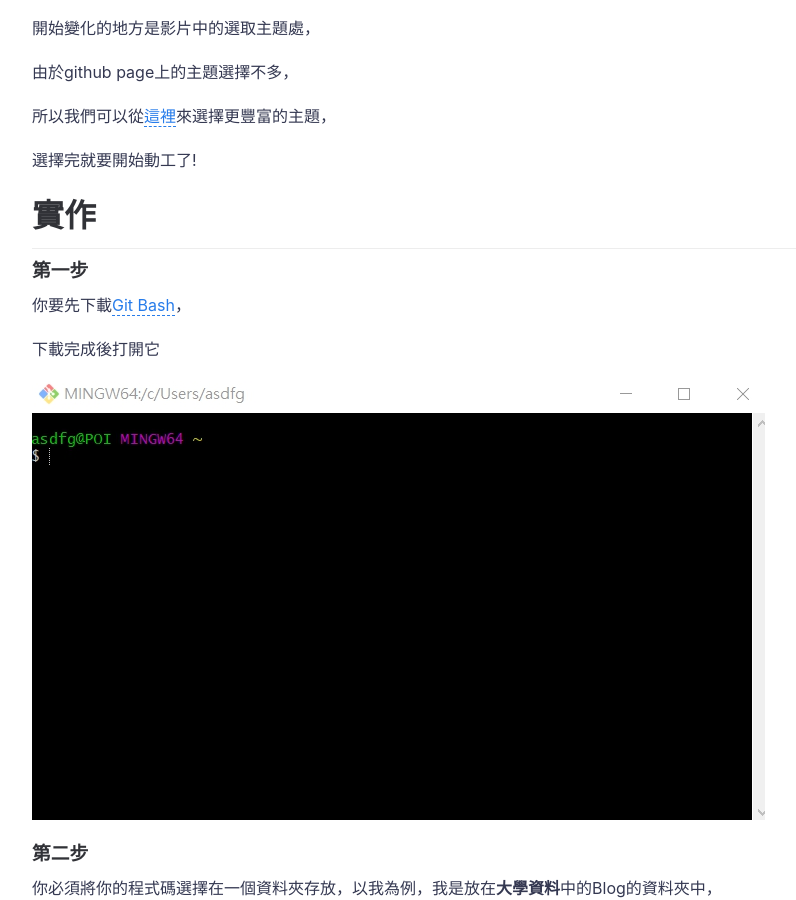
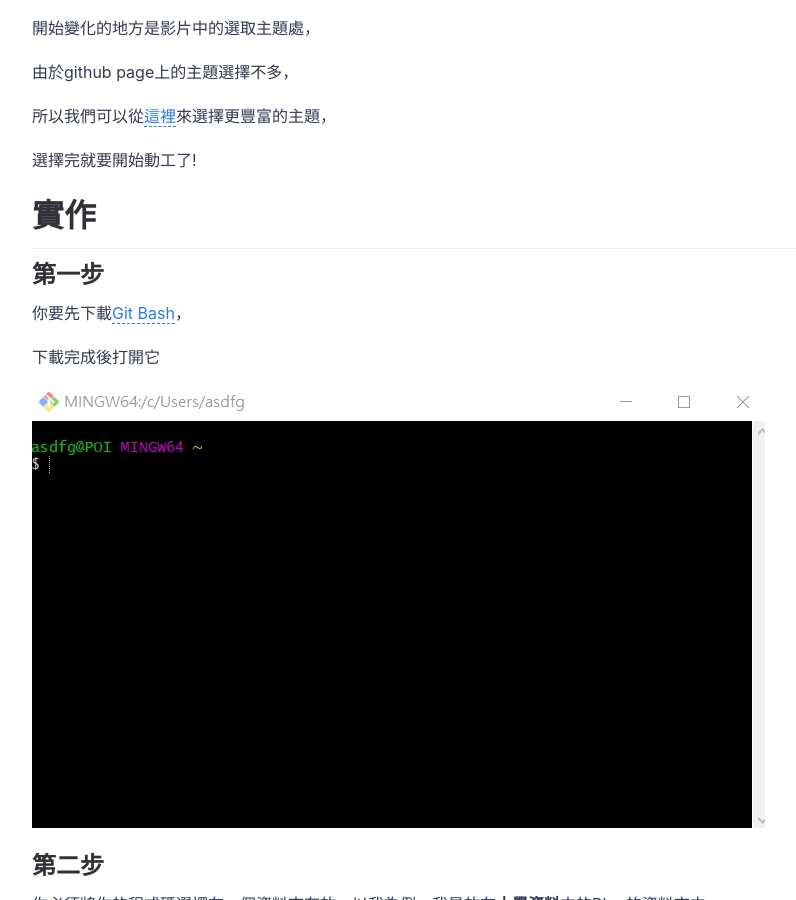
Before and after one commit to poi0905/blog, a Jekyll site: the page built from _posts/2020-07-02-githubpagetutorial.md, in a window 1280 px wide and 900 px high, scrolled down 793 px. Shown: the whole window, without its empty margins (188-984 px from the left). Built offline with Jekyll 4.4.1, drawn with Linux system fonts in a browser that asks for light colours; comment, search, counter and statistics services are not loaded.

Commit message:
2020/7/2

```diff
--- a/_posts/2020-07-02-githubpagetutorial.md
+++ b/_posts/2020-07-02-githubpagetutorial.md
@@ -28,7 +28,7 @@ categories: 教學
 
 ***
 
-### 第一步
+## 第一步
 
 你要先下載[Git Bash](https://git-scm.com/downloads)，
 
@@ -36,7 +36,7 @@ categories: 教學
 
 ![image](https://raw.githubusercontent.com/poi0905/blog/master/assets/img/posts/1.png)
 
-### 第二步
+## 第二步
 
 你必須將你的程式碼選擇在一個資料夾存放，以我為例，我是放在**大學資料**中的Blog的資料夾中，
 
@@ -48,11 +48,11 @@ categories: 教學
 
 簡單來說就是進入到你要存放的地方。
 
-### 第三步
+## 第三步
 
 把你想要的主題 clone 進去，方法是在 bash 中打 **git clone 網址**
 
-### 第四步
+## 第四步
 
 clone完成後，把資料移到屬於你自己的資料夾，並且打開自己的編譯器，找到**_config**，改裡面的url。
 
@@ -62,7 +62,7 @@ baseurl: "/blog"
 
 url: "https://poi0905.github.io"
 
-### 第五步
+## 第五步
 
 接者在 bash 裡依序打下列指令:
 
```
